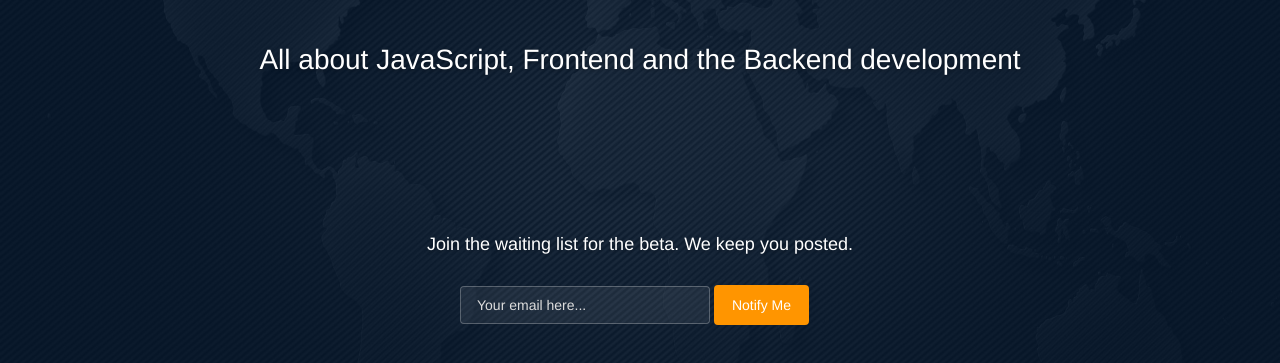
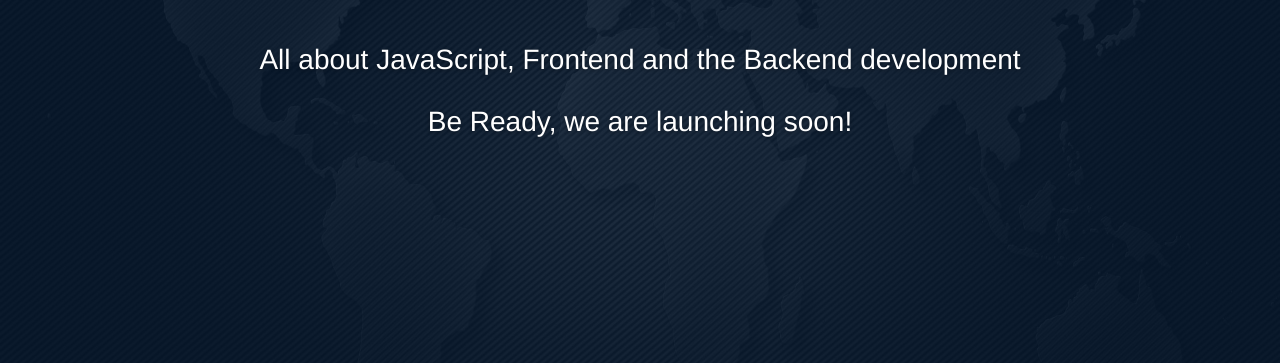
Before and after one commit to markoch/dev-news-os, a website: page public/index.html in a window 1280 px wide. Shown: the part 245-608 px from the top of the page. Drawn offline with nearby package versions, Linux system fonts and the light colour scheme; a web font is replaced by a local one.

Commit message:
Update front page

```diff
--- a/public/index.html
+++ b/public/index.html
@@ -38,23 +38,7 @@
 <!--  H1 can have 2 designs: "logo" and "logo cursive"           -->
 
         <div class="content">
-            <h4 class="motto">All about JavaScript, Frontend and the Backend development</h4>
-            <div class="subscribe">
-                <h5 class="info-text">
-                    Join the waiting list for the beta. We keep you posted.
-                </h5>
-                <div class="row">
-                    <div class="col-md-4 col-md-offset-4 col-sm6-6 col-sm-offset-3 ">
-                        <form class="form-inline" role="form">
-                          <div class="form-group">
-                            <label class="sr-only" for="exampleInputEmail2">Email address</label>
-                            <input type="email" class="form-control transparent" placeholder="Your email here...">
-                          </div>
-                          <button type="submit" class="btn btn-warning btn-fill">Notify Me</button>
-                        </form>
-                    </div>
-                </div>
-            </div>
+            <h4 class="motto">All about JavaScript, Frontend and the Backend development<br><br>Be Ready, we are launching soon!</h4>
         </div>
     </div>
  </div>
```
